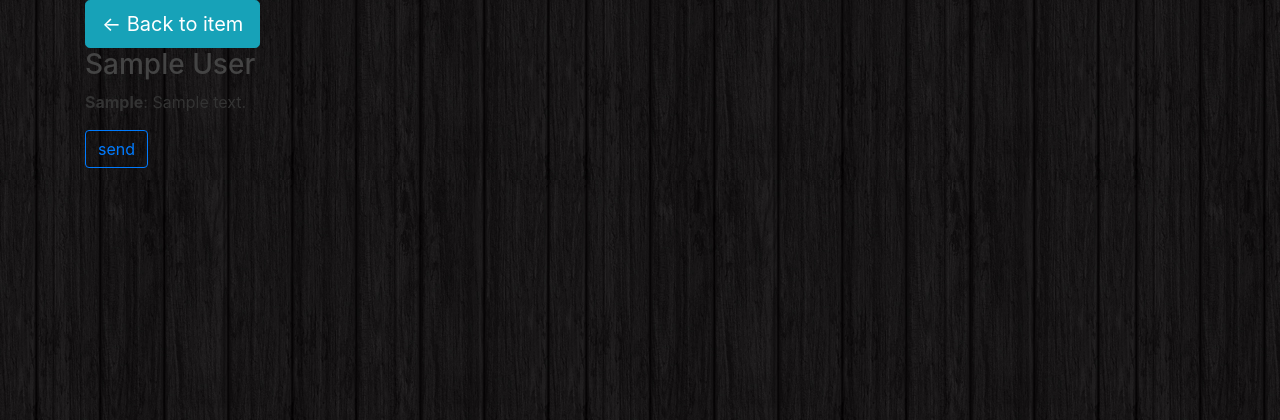
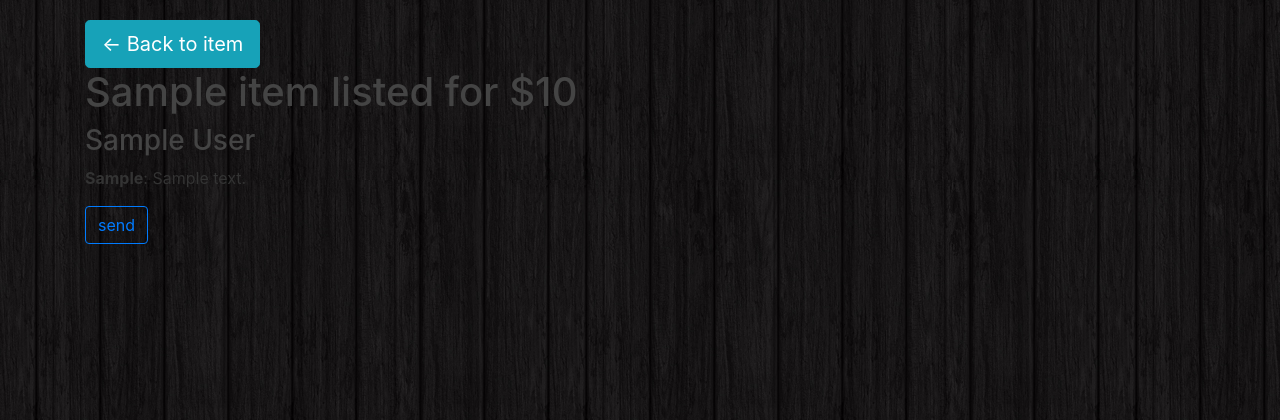
Before and after one commit to jonahweissman/cs3240-textbook-swap, a Django app: template marketplace/templates/marketplace/conversation_list.html in a window 1280 px wide. Shown: the part 70-490 px from the top of the page. Run offline with Django 3.2, Linux system fonts and the light colour scheme; the template is opened without the code that fills it: most values are stand-ins (such as "Sample title", 1, 10 or a date in 2020); some libraries are stand-ins or nearby versions.

Commit message:
Add item name and price to conversation page

```diff
--- a/marketplace/email.py
+++ b/marketplace/email.py
@@ -131,6 +131,7 @@ class ConversationView(LoginRequiredMixin, generic.ListView):
             conversation['conversation'] = conversation_obj
             conversation_list.append(conversation)
         context['conversation_list'] = conversation_list
+        context['item'] = models.Item.objects.get(pk=self.kwargs['pk'])
         return context
 
     def post(self, request, pk):
--- a/marketplace/templates/marketplace/conversation_list.html
+++ b/marketplace/templates/marketplace/conversation_list.html
@@ -2,8 +2,9 @@
 
 {% block content %}
 <a href="{% url 'marketplace:item_detail' view.kwargs.pk %}">
-  <button type="button" class="btn btn-info btn-lg">&larr; Back to item</button>
+  <button type="button" class="btn btn-info btn-lg" style="margin-top: 1em;">&larr; Back to item</button>
 </a>
+<h1>{{ item.item_name }} listed for ${{ item.item_price }}</h1>
 {% for c in conversation_list %}
   <h3>{{ c.to.user.first_name }} {{ c.to.user.last_name }}</h3>
   {% for message in c.conversation.message_set.all %}
```
